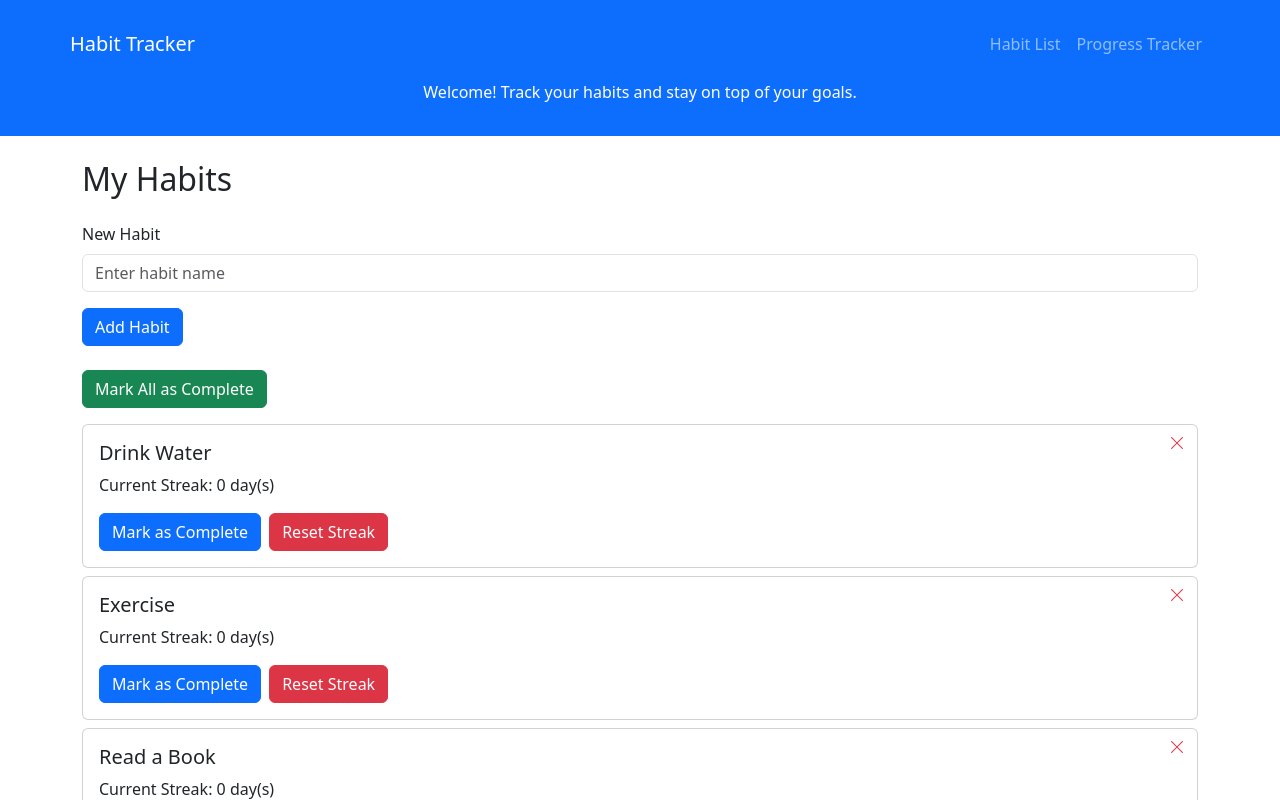
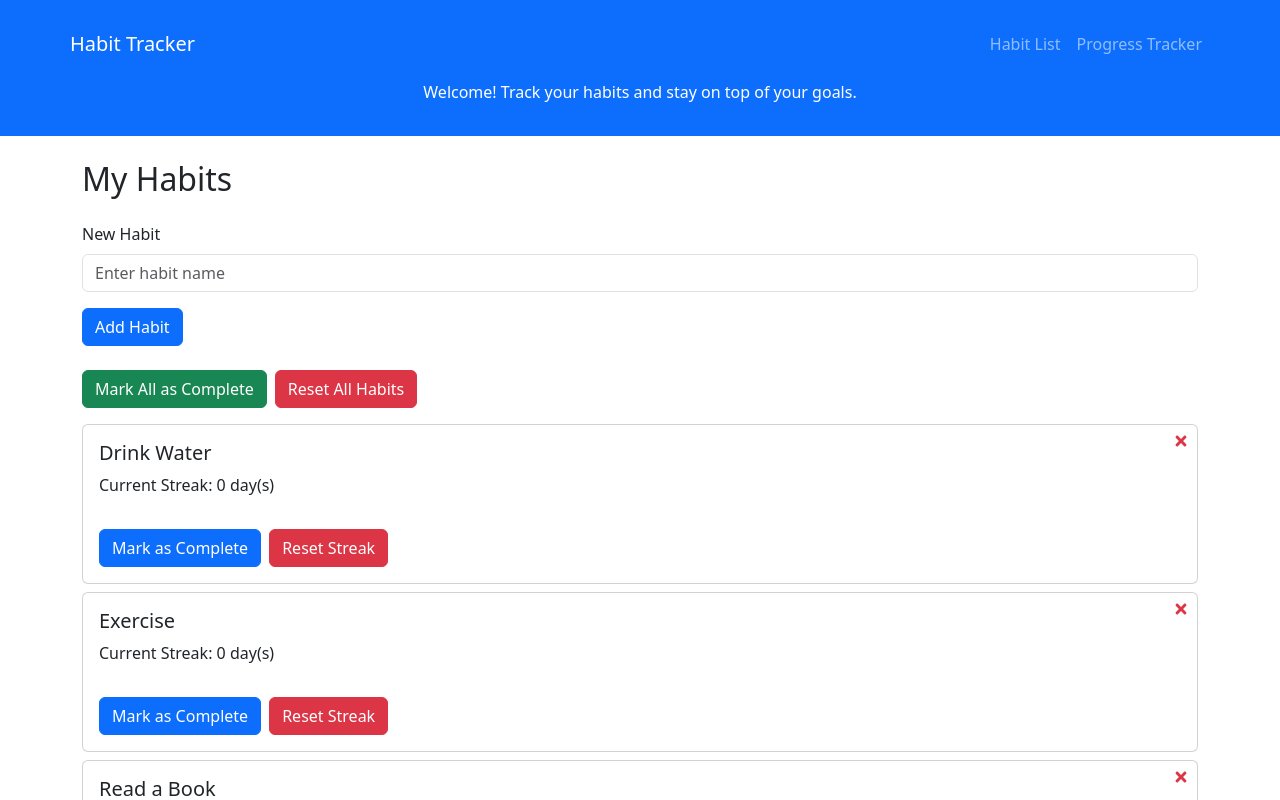
Before and after one commit to MattMaric/Habit-Tracker, a React (Vite) app: page / in a window 1280 px wide. Shown: the top 800 px of the page. Built offline with nearby package versions, Linux system fonts and the light colour scheme.

Commit message:
Add mark all as complete button

```diff
--- a/package.json
+++ b/package.json
@@ -14,7 +14,8 @@
     "bootstrap": "^5.3.3",
     "bootstrap-icons": "^1.11.3",
     "react": "^18.3.1",
-    "react-dom": "^18.3.1"
+    "react-dom": "^18.3.1",
+    "react-icons": "^5.4.0"
   },
   "devDependencies": {
     "@eslint/js": "^9.17.0",
--- a/src/App.css
+++ b/src/App.css
@@ -8,7 +8,7 @@ button.navbar-toggler:focus {
   box-shadow: none;
 }
 
-div.card-body {
+/* div.card-body {
   position: relative;
 }
 
@@ -16,4 +16,4 @@ button.btn-delete {
   position: absolute;
   top: 0;
   right: 0;
-}
+} */
--- a/src/components/Habit.jsx
+++ b/src/components/Habit.jsx
@@ -1,41 +1,32 @@
-import React, { useState } from "react";
+import React from "react";
+import { FaTimes } from "react-icons/fa";
 
-const Habit = ({ name, onDelete }) => {
-  const [streak, setStreak] = useState(0);
-  const [completed, setCompleted] = useState(false);
-
-  const handleComplete = () => {
-    if (!completed) {
-      setStreak(streak + 1);
-      setCompleted(true);
-    }
-  };
-
-  const resetStreak = () => {
-    setStreak(0);
-    setCompleted(false);
-  };
-
+const Habit = ({ name, completed, streak, onDelete, onComplete, onReset }) => {
   return (
     <div className="card mb-2">
-      <div className="card-body d-flex justify-content-between align-items-center">
+      <div className="card-body d-flex justify-content-between">
         <div>
           <h5 className="card-title">{name}</h5>
           <p className="card-text">Current Streak: {streak} day(s)</p>
+        </div>
+        <div>
+          <FaTimes
+          className="position-absolute top-0 end-0 m-2 text-danger"
+          style={{ cursor: "pointer" }}
+          onClick={onDelete}
+        />
+        </div>
+      </div>
+      <div className="card-body">
         <button
           className={`btn ${completed ? "btn-success" : "btn-primary"} me-2`}
-            onClick={handleComplete}
+          onClick={onComplete}
           disabled={completed}
         >
           {completed ? "Completed" : "Mark as Complete"}
         </button>
-          <button className="btn btn-danger" onClick={resetStreak}>
+        <button className="btn btn-danger" onClick={onReset}>
           Reset Streak
-          </button>
-        </div>
-
-        <button className="btn btn-outline-danger btn-delete" onClick={onDelete} style={{ border: "none" }}>
-          <i className="bi bi-x-lg"></i>
         </button>
       </div>
     </div>
--- a/src/components/HabitList.jsx
+++ b/src/components/HabitList.jsx
@@ -4,9 +4,9 @@ import HabitForm from "./HabitForm";
 
 const HabitList = () => {
   const [habits, setHabits] = useState([
-    { id: 1, name: "Drink Water" },
-    { id: 2, name: "Exercise" },
-    { id: 3, name: "Read a Book" },
+    { id: 1, name: "Drink Water", completed: false, streak: 0 },
+    { id: 2, name: "Exercise", completed: false, streak: 0 },
+    { id: 3, name: "Read a Book", completed: false, streak: 0 },
   ]);
 
   const addHabit = (habitName) => {
@@ -14,6 +14,8 @@ const HabitList = () => {
       const newHabit = {
         id: Date.now(),
         name: habitName,
+        completed: false,
+        streak: 0,
       };
       setHabits([...habits, newHabit]);
     }
@@ -24,19 +26,62 @@ const HabitList = () => {
   };
 
   const markAllAsComplete = () => {
-    alert("Mark all as complete functionality is still under development.");
+    setHabits(
+      habits.map((habit) => ({
+        ...habit,
+        completed: true,
+        streak: habit.completed ? habit.streak : habit.streak + 1,
+      }))
+    );
+  };
+
+  const resetAllHabits = () => {
+    setHabits(habits.map((habit) => ({ ...habit, completed: false, streak: 0 })));
+  };
+
+  const handleComplete = (id) => {
+    setHabits(
+      habits.map((habit) =>
+        habit.id === id
+          ? { ...habit, completed: true, streak: habit.streak + 1 }
+          : habit
+      )
+    );
+  };
+
+  const handleReset = (id) => {
+    setHabits(
+      habits.map((habit) =>
+        habit.id === id ? { ...habit, completed: false, streak: 0 } : habit
+      )
+    );
   };
 
   return (
     <div className="container mt-4">
       <h2 className="mb-4">My Habits</h2>
       <HabitForm onAddHabit={addHabit} />
-      <button className="btn btn-success mb-3" onClick={markAllAsComplete}>
-        Mark All as Complete
-      </button>
+      {habits.length > 0 && (
+        <div>
+          <button className="btn btn-success mb-3" onClick={markAllAsComplete}>
+            Mark All as Complete
+          </button>
+          <button className="btn btn-danger mb-3 ms-2" onClick={resetAllHabits}>
+            Reset All Habits
+          </button>
+        </div>
+      )}
       {habits.length > 0 ? (
         habits.map((habit) => (
-          <Habit key={habit.id} name={habit.name} onDelete={() => deleteHabit(habit.id)} />
+          <Habit
+            key={habit.id}
+            name={habit.name}
+            completed={habit.completed}
+            streak={habit.streak}
+            onDelete={() => deleteHabit(habit.id)}
+            onComplete={() => handleComplete(habit.id)}
+            onReset={() => handleReset(habit.id)}
+          />
         ))
       ) : (
         <p className="text-muted">No habits available. Add a new habit to get started!</p>
```
Also changed, not shown: 1 other file (tests, documents, lock files or other folders). Lines whose indentation alone changed are shown as unchanged.
